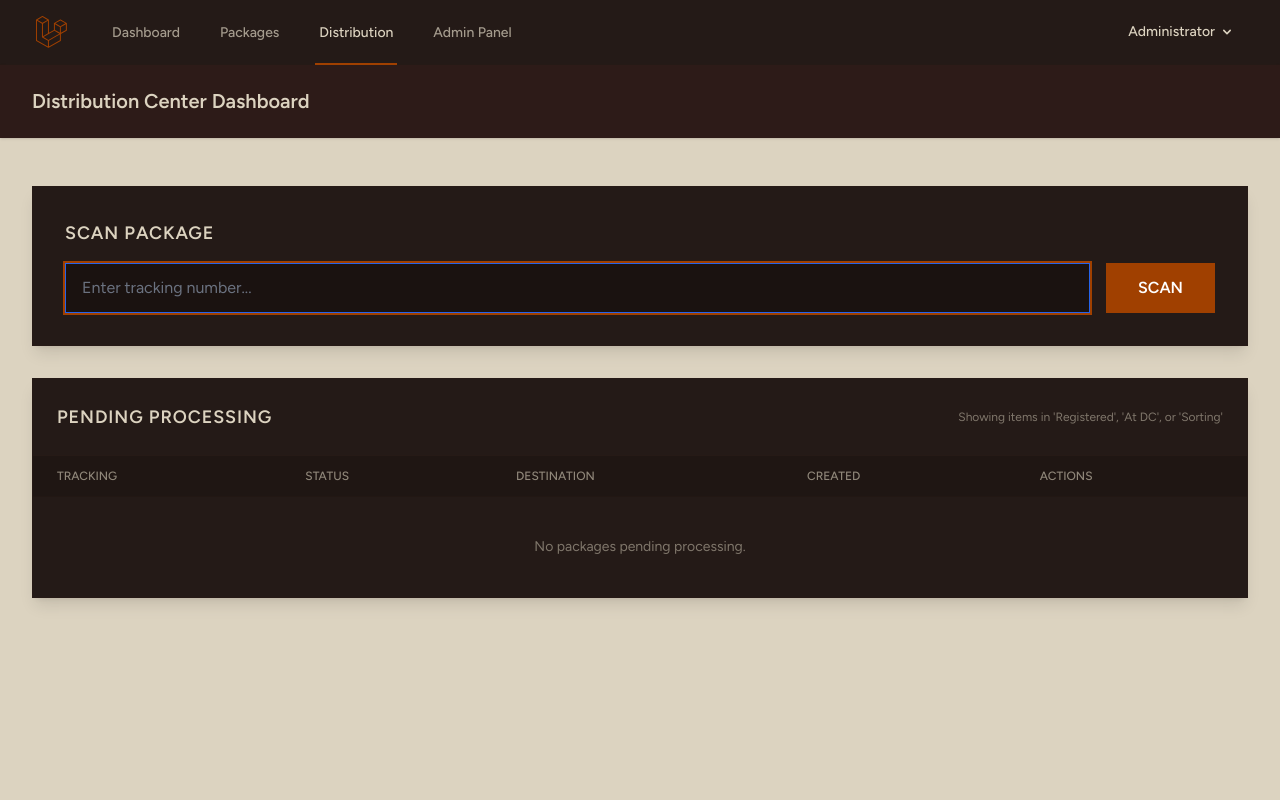
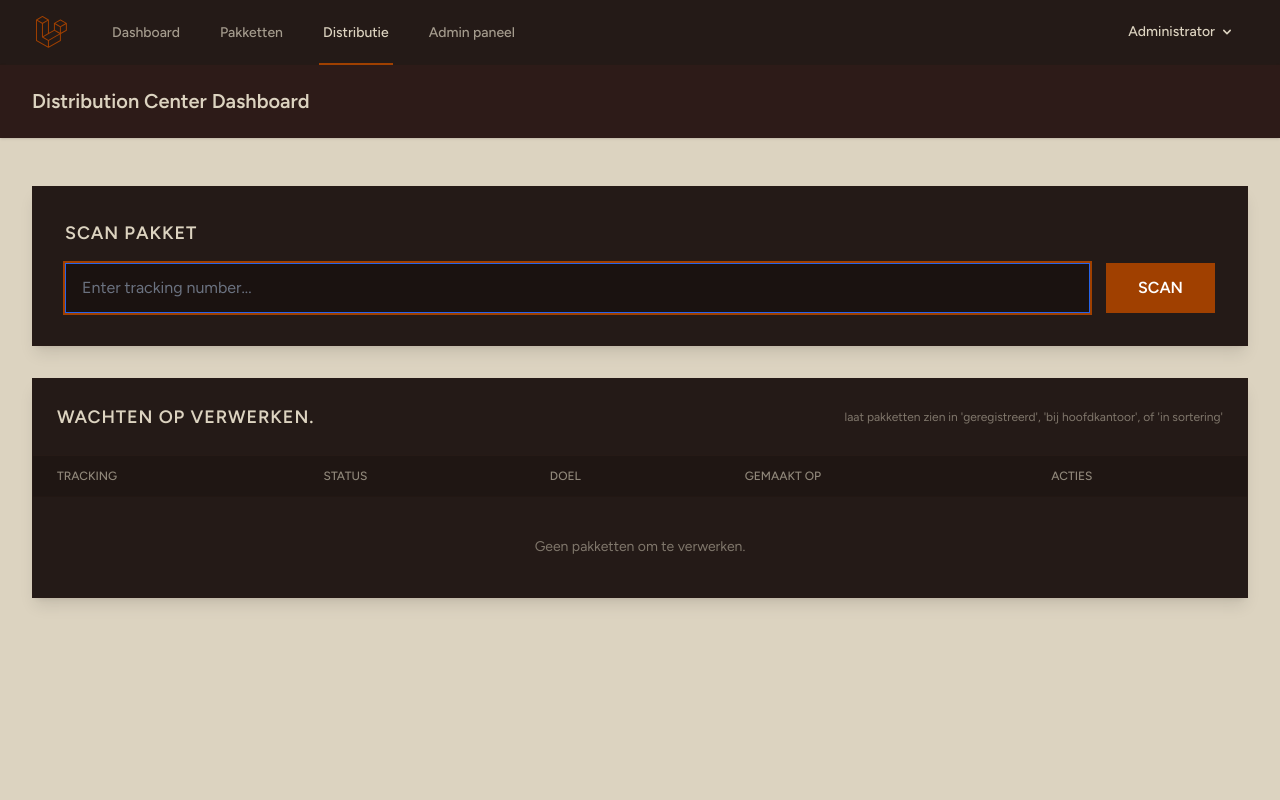
Before and after one commit to unknownforme/speedy-packet-p9, a Laravel app: page /distribution in a window 1280 px wide. Run offline with Laravel 12, Linux system fonts and the light colour scheme; a user stored in the database is signed in; data comes from the database, SQL or seed files in the repository; style sheets or scripts are compiled from the project's sources; parts of the project's set-up code (start-up, migrations or seed data) failed here and were passed over.

Commit message:
a few translations and ordering

```diff
--- a/resources/views/distribution/index.blade.php
+++ b/resources/views/distribution/index.blade.php
@@ -10,7 +10,7 @@
 
             <!-- Quick Scan Section -->
             <div class="bg-autumn-surface border border-autumn-brown/20 p-8 shadow-lg">
-                <h3 class="text-lg font-bold text-autumn-cream mb-4 uppercase tracking-wider">Scan Package</h3>
+                <h3 class="text-lg font-bold text-autumn-cream mb-4 uppercase tracking-wider">Scan pakket</h3>
                 <form id="scan-form" class="flex flex-col md:flex-row gap-4">
                     @csrf
                     <input type="text" id="tracking_input" name="tracking_number" placeholder="Enter tracking number..."
@@ -28,8 +28,8 @@
             <!-- Package List Section -->
             <div class="bg-autumn-surface border border-autumn-brown/20 shadow-lg">
                 <div class="p-6 border-b border-autumn-brown/20 flex justify-between items-center">
-                    <h3 class="text-lg font-bold text-autumn-cream uppercase tracking-wider">Pending Processing</h3>
-                    <span class="text-xs text-autumn-cream/50">Showing items in 'Registered', 'At DC', or 'Sorting'</span>
+                    <h3 class="text-lg font-bold text-autumn-cream uppercase tracking-wider">Wachten op verwerken.</h3>
+                    <span class="text-xs text-autumn-cream/50">laat pakketten zien in 'geregistreerd', 'bij hoofdkantoor', of 'in sortering'</span>
                 </div>
                 <div class="overflow-x-auto">
                     <table class="min-w-full divide-y divide-autumn-brown/20">
@@ -37,9 +37,9 @@
                             <tr>
                                 <th class="px-6 py-3 text-left font-medium">Tracking</th>
                                 <th class="px-6 py-3 text-left font-medium">Status</th>
-                                <th class="px-6 py-3 text-left font-medium">Destination</th>
-                                <th class="px-6 py-3 text-left font-medium">Created</th>
-                                <th class="px-6 py-3 text-left font-medium">Actions</th>
+                                <th class="px-6 py-3 text-left font-medium">doel</th>
+                                <th class="px-6 py-3 text-left font-medium">gemaakt op</th>
+                                <th class="px-6 py-3 text-left font-medium">acties</th>
                             </tr>
                         </thead>
                         <tbody class="divide-y divide-autumn-brown/20">
@@ -54,12 +54,12 @@
                                     <td class="px-6 py-4 text-sm text-autumn-cream/70">{{ $package->destination_province }}</td>
                                     <td class="px-6 py-4 text-sm text-autumn-cream/70">{{ $package->created_at->format('M d, Y') }}</td>
                                     <td class="px-6 py-4 text-sm">
-                                        <a href="{{ route('packages.show', $package->id) }}" class="text-autumn-orange hover:text-autumn-cream transition">View</a>
+                                        <a href="{{ route('packages.show', $package->id) }}" class="text-autumn-orange hover:text-autumn-cream transition">Bekijk</a>
                                     </td>
                                 </tr>
                             @empty
                                 <tr>
-                                    <td colspan="5" class="px-6 py-10 text-center text-sm text-autumn-cream/50">No packages pending processing.</td>
+                                    <td colspan="5" class="px-6 py-10 text-center text-sm text-autumn-cream/50">Geen pakketten om te verwerken.</td>
                                 </tr>
                             @endforelse
                         </tbody>
@@ -94,7 +94,7 @@
                             <div class="bg-autumn-surface border-2 border-autumn-orange p-6 animate-in fade-in duration-300">
                                 <div class="flex justify-between items-start mb-6">
                                     <div>
-                                        <h4 class="text-xl font-bold text-autumn-cream">Package Found</h4>
+                                        <h4 class="text-xl font-bold text-autumn-cream">Pakket gevonden</h4>
                                         <p class="text-sm text-autumn-cream/60">ID: ${pkg.id} | ${pkg.tracking_number}</p>
                                     </div>
                                     <button onclick="$('#scan-result').hide()" class="text-autumn-cream/50 hover:text-autumn-cream">&times;</button>
@@ -127,8 +127,8 @@
                                         <div>
                                             <label class="block text-xs font-bold text-autumn-cream/60 uppercase mb-1">Update Status</label>
                                             <select name="new_status" class="w-full bg-autumn-bg border border-autumn-brown text-autumn-cream px-3 py-2 rounded-none focus:ring-autumn-orange">
-                                                <option value="At Distribution Center" ${pkg.current_status === 'At Distribution Center' ? 'selected' : ''}>At Distribution Center</option>
-                                                <option value="Sorting" ${pkg.current_status === 'Sorting' ? 'selected' : ''}>Sorting</option>
+                                                <option value="At Distribution Center" ${pkg.current_status === 'Bij Distributie Centrum' ? 'selected' : ''}>Bij Distributie Centrum</option>
+                                                <option value="sorteren" ${pkg.current_status === 'sorteren' ? 'selected' : ''}>sorteren</option>
                                                 <option value="Ready for Courier" ${pkg.current_status === 'Ready for Courier' ? 'selected' : ''}>Ready for Courier</option>
                                                 <option value="Out for Delivery" ${pkg.current_status === 'Out for Delivery' ? 'selected' : ''}>Out for Delivery</option>
                                                 <option value="Delivered" ${pkg.current_status === 'Delivered' ? 'selected' : ''}>Delivered</option>
@@ -140,7 +140,7 @@
                                         </div>
                                     </div>
                                     <button type="submit" class="w-full bg-autumn-orange text-white font-bold py-3 rounded-none hover:bg-autumn-brown transition duration-300">
-                                        CONFIRM UPDATE
+                                        BEVESTIG UPDATE
                                     </button>
                                 </form>
                             </div>
@@ -163,18 +163,18 @@
                                         location.reload(); // Reload to update list and clear scan
                                     } else {
                                         alert('Error: ' + res.message);
-                                        $btn.text('CONFIRM UPDATE').prop('disabled', false);
+                                        $btn.text('BEVESTIG UPDATE').prop('disabled', false);
                                     }
                                 },
                                 error: function(err) {
-                                    alert('Update failed. Please check inputs.');
-                                    $btn.text('CONFIRM UPDATE').prop('disabled', false);
+                                    alert('Update mislukt. Controleer velden.');
+                                    $btn.text('BEVESTIG UPDATE').prop('disabled', false);
                                 }
                             });
                         });
 
                     }).fail(function() {
-                        alert('Package not found. Please check the tracking number.');
+                        alert('Pakket niet gevonden. Controleer tracknummer.');
                         $input.val('');
                     });
                 });
--- a/resources/views/layouts/navigation.blade.php
+++ b/resources/views/layouts/navigation.blade.php
@@ -15,16 +15,16 @@
                         {{ __('Dashboard') }}
                     </x-nav-link>
                     <x-nav-link :href="route('packages.index')" :active="request()->routeIs('packages.*')">
-                        {{ __('Packages') }}
+                        {{ __('Pakketten') }}
                     </x-nav-link>
                     @if(Auth::user()->hasAnyRole(['Distributiemedewerker', 'Admin']))
                         <x-nav-link :href="route('distribution.index')" :active="request()->routeIs('distribution.*')">
-                            {{ __('Distribution') }}
+                            {{ __('Distributie') }}
                         </x-nav-link>
                     @endif
                     @if(Auth::user()->hasRole('Admin'))
                         <x-nav-link :href="route('admin.dashboard')" :active="request()->routeIs('admin.dashboard')">
-                            {{ __('Admin Panel') }}
+                            {{ __('Admin paneel') }}
                         </x-nav-link>
                     @endif
                 </div>
@@ -46,7 +46,7 @@
 
                     <x-slot name="content">
                         <x-dropdown-link :href="route('profile.edit')">
-                            {{ __('Profile') }}
+                            {{ __('profiel') }}
                         </x-dropdown-link>
 
                         <!-- Authentication -->
@@ -55,7 +55,7 @@
                             <x-dropdown-link :href="route('logout')"
                                     onclick="event.preventDefault();
                                                 this.closest('form').submit();">
-                                {{ __('Log Out') }}
+                                {{ __('uitloggen') }}
                             </x-dropdown-link>
                         </form>
                     </x-slot>
@@ -81,16 +81,16 @@
                 {{ __('Dashboard') }}
             </x-responsive-nav-link>
             <x-responsive-nav-link :href="route('packages.index')" :active="request()->routeIs('packages.*')">
-                {{ __('Packages') }}
+                {{ __('Pakketten') }}
             </x-responsive-nav-link>
             @if(Auth::user()->hasAnyRole(['Distributiemedewerker', 'Admin']))
                 <x-responsive-nav-link :href="route('distribution.index')" :active="request()->routeIs('distribution.*')">
-                    {{ __('Distribution') }}
+                    {{ __('Distributie') }}
                 </x-responsive-nav-link>
             @endif
             @if(Auth::user()->hasRole('Admin'))
                 <x-responsive-nav-link :href="route('admin.dashboard')" :active="request()->routeIs('admin.dashboard')">
-                    {{ __('Admin Panel') }}
+                    {{ __('Admin Paneel') }}
                 </x-responsive-nav-link>
             @endif
         </div>
@@ -104,7 +104,7 @@
 
             <div class="mt-3 space-y-1">
                 <x-responsive-nav-link :href="route('profile.edit')">
-                    {{ __('Profile') }}
+                    {{ __('profiel') }}
                 </x-responsive-nav-link>
 
                 <!-- Authentication -->
@@ -113,7 +113,7 @@
                     <x-responsive-nav-link :href="route('logout')"
                             onclick="event.preventDefault();
                                         this.closest('form').submit();">
-                        {{ __('Log Out') }}
+                        {{ __('uitloggen') }}
                     </x-responsive-nav-link>
                 </form>
             </div>
--- a/resources/views/packages/index.blade.php
+++ b/resources/views/packages/index.blade.php
@@ -10,7 +10,7 @@
             <div class="flex justify-between items-center mb-6">
                 <h2 class="text-2xl font-bold text-autumn-cream">Mijn zendingen</h2>
                 <a href="{{ route('packages.create') }}" class="bg-autumn-orange text-white px-4 py-2 rounded-none font-bold hover:bg-autumn-brown transition duration-300 shadow-md">
-                    + New Package
+                    + nieuw pakket
                 </a>
             </div>
 
```
Also changed, not shown: database/seeders/PackageSeeder.php (+0 -8 lines), resources/views/packages/create.blade.php (+5 -7 lines), resources/views/welcome.blade.php (+17 -4 lines), database/migrations/2026_11_23_081619_create_package_status_history_table.php, package-lock.json.
